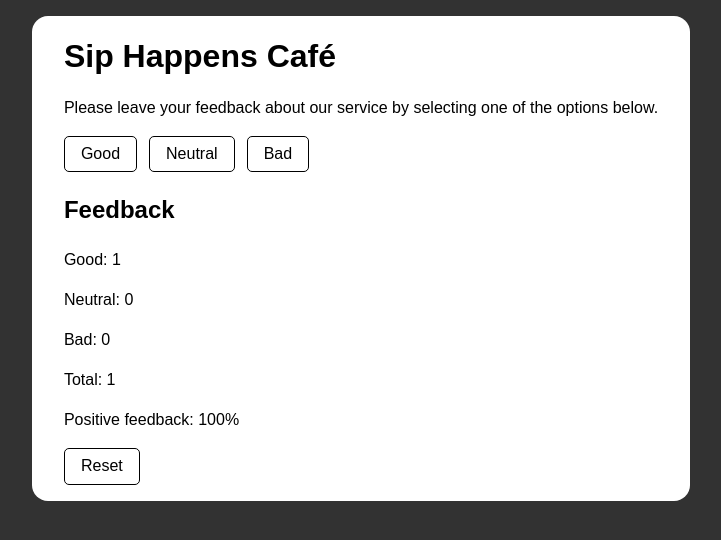
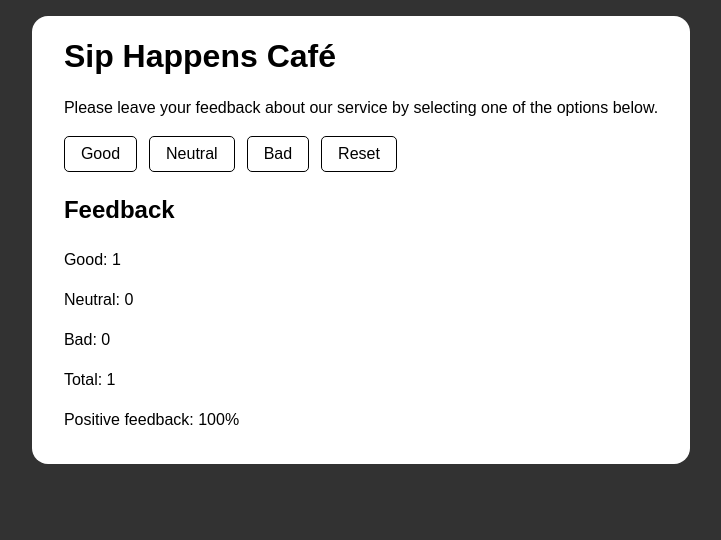
Before and after one commit to qboww/goit-react-hw-02, a React (Vite) app: page / in a window 1280 px wide. Both pictures are taken after a click on the button "Good". Shown: the top 540 px of the page, without its empty margins (279-1000 px from the left). Built offline with nearby package versions, Linux system fonts and the light colour scheme.

Commit message:
minor fix

```diff
--- a/src/App.jsx
+++ b/src/App.jsx
@@ -34,7 +34,11 @@ const App = () => {
     <div className="container">
       <div className="card">
         <Description />
-        <Options updateFeedback={updateFeedback} />
+        <Options
+          totalFeedback={totalFeedback}
+          updateFeedback={updateFeedback}
+          handleReset={handleReset}
+        />
         {totalFeedback > 0 && (
           <Feedback
             feedback={feedback}
--- a/src/components/Feedback/Feedback.jsx
+++ b/src/components/Feedback/Feedback.jsx
@@ -1,4 +1,4 @@
-const Feedback = ({ feedback, totalFeedback, positiveFeedback, handleReset }) => {
+const Feedback = ({ feedback, totalFeedback, positiveFeedback }) => {
   return (
     <div>
       <h2>Feedback</h2>
@@ -7,7 +7,6 @@ const Feedback = ({ feedback, totalFeedback, positiveFeedback, handleReset }) =>
       <p>Bad: {feedback.bad}</p>
       <p>Total: {totalFeedback}</p>
       <p>Positive feedback: {positiveFeedback}%</p>
-      {totalFeedback > 0 && <button onClick={handleReset}>Reset</button>}
     </div>
   );
 };
--- a/src/components/Options/Options.jsx
+++ b/src/components/Options/Options.jsx
@@ -1,11 +1,12 @@
 import css from "./Options.module.css";
 
-const Options = ({ updateFeedback }) => {
+const Options = ({ totalFeedback, updateFeedback, handleReset }) => {
   return (
     <div className={css.buttonsWrapper}>
       <button onClick={() => updateFeedback("good")}>Good</button>
       <button onClick={() => updateFeedback("neutral")}>Neutral</button>
       <button onClick={() => updateFeedback("bad")}>Bad</button>
+      {totalFeedback > 0 && <button onClick={handleReset}>Reset</button>}
     </div>
   );
 };
```
